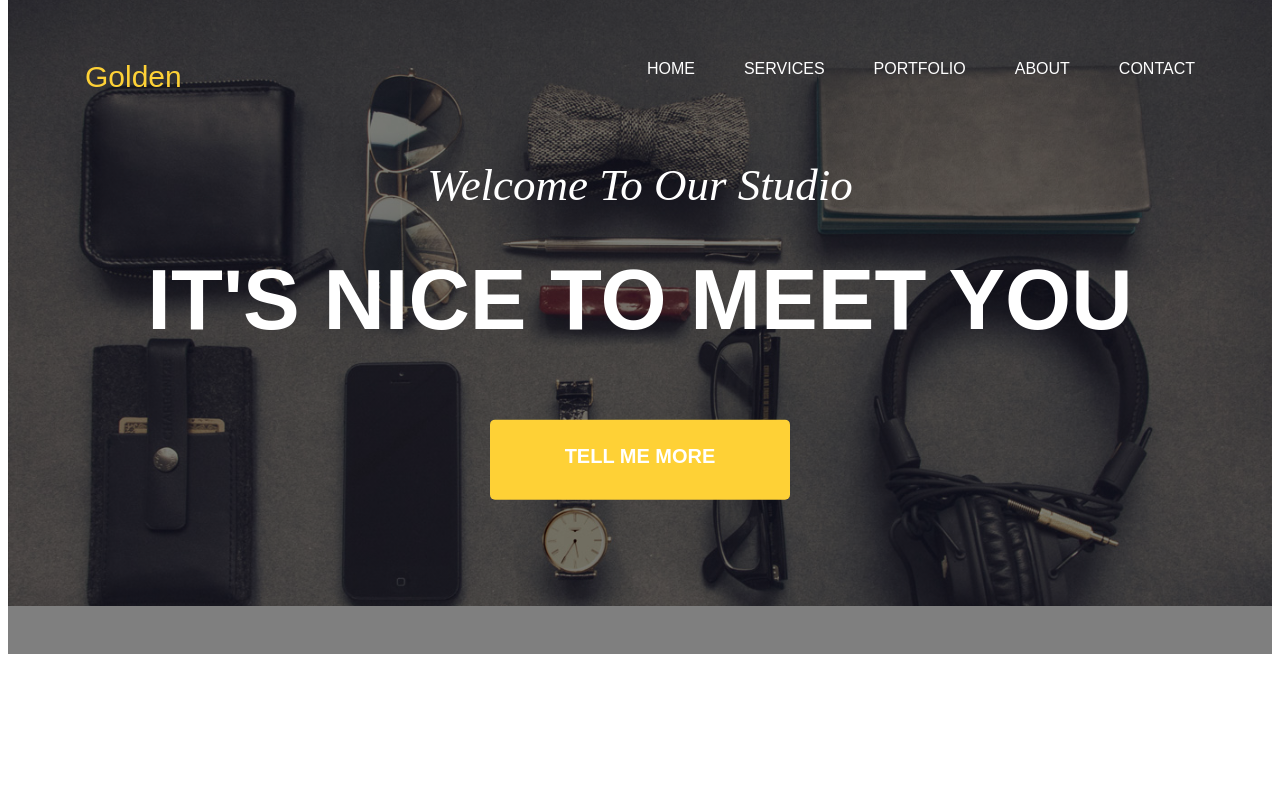
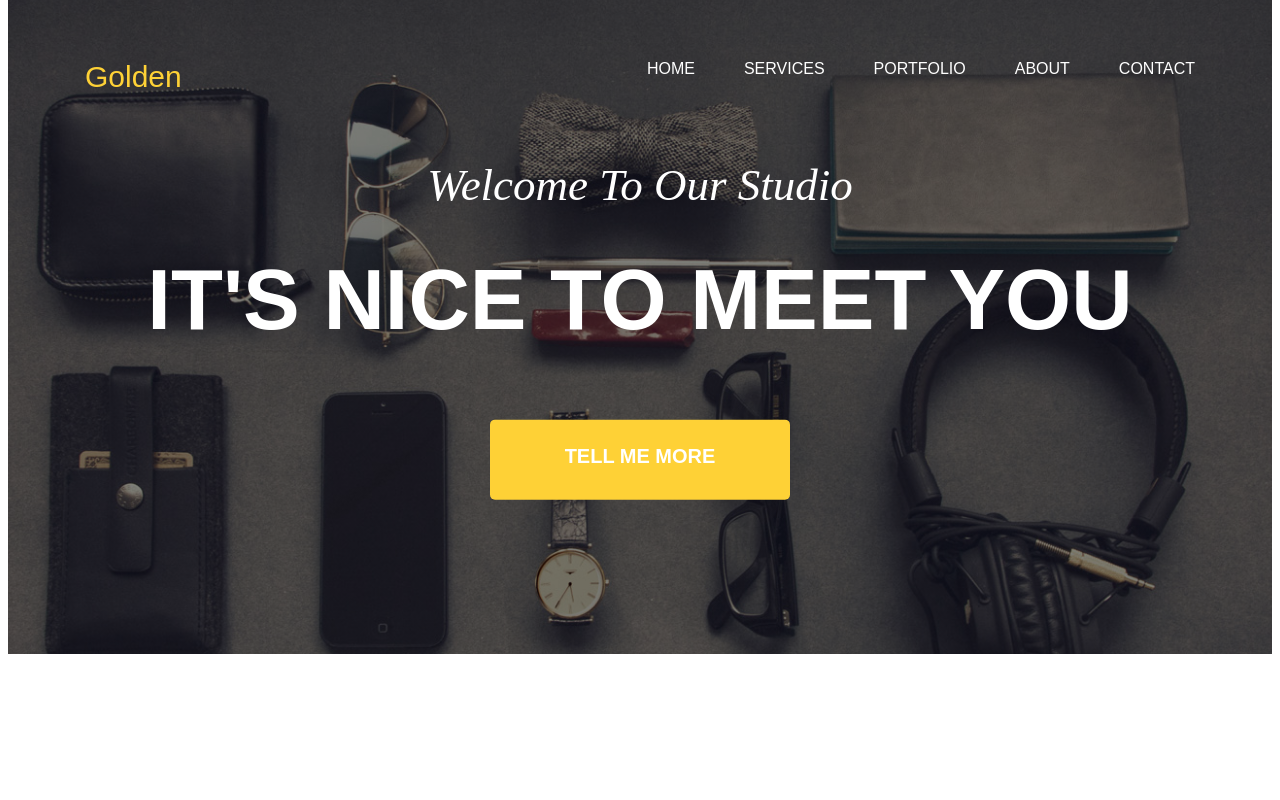
Before and after one commit to Krzemir/zadanie-golden, a website: page index.html in a window 1280 px wide. Shown: the top 800 px of the page. Drawn offline with Linux system fonts and the light colour scheme; a web font is replaced by a local one.

Commit message:
Add Header resp.

```diff
--- a/sass/style.scss
+++ b/sass/style.scss
@@ -109,9 +109,12 @@ p {
 /*Splash*/
 
 .splash {
-    background: linear-gradient(rgba(0, 0, 0, 0.5), rgba(0, 0, 0, 0.5)), url("../images/header-bg.jpg");
+    background:
+    linear-gradient(rgba(0, 0, 0, 0.5), rgba(0, 0, 0, 0.5)),
+    url("../images/header-bg.jpg");
     background-repeat: no-repeat;
-    background-size: contain;
+    background-position: 50%;
+    background-size: cover;
     background-attachment: fixed;
     height: calc(70vh + 120px);
     margin-top: -120px;
```
Also changed, not shown: css/style.css, 1 other file.
